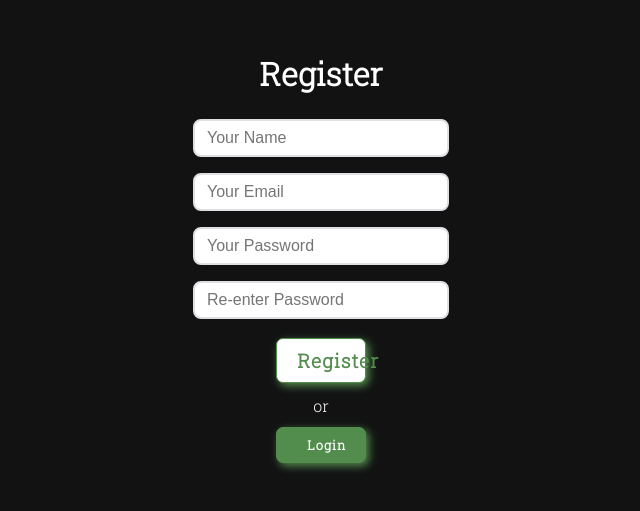
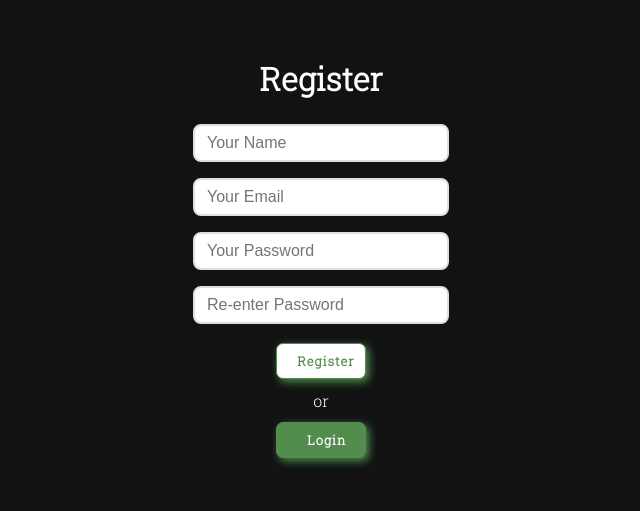
Before and after one commit to PrathameshhW/wordplay_client, a React (Vite) app: page /register in a window 1280 px wide. Shown: the part 137-648 px from the top of the page, without its empty margins (319-959 px from the left). Built offline with nearby package versions, Linux system fonts and the light colour scheme.

Commit message:
minor changes in login and register css files

```diff
--- a/src/Components/Login/login.css
+++ b/src/Components/Login/login.css
@@ -32,7 +32,6 @@
   color: #fff;
   border: 1px solid #538d4e;
   box-shadow: 3px 3px 8px #538d4e;
-
   transition: 0.2s ease-in-out;
   padding: 9px 30px;
   border-radius: 7px;
@@ -49,7 +48,7 @@
   border: 1px solid #538d4e;
   background-color: #fff;
   transition: 0.3s ease-in-out;
-  font-size: 1.2rem;
+  font-size: 1vw;
   padding: 9px 20px;
   font-weight: 700;
   border-radius: 7px;
--- a/src/Components/Register/register.css
+++ b/src/Components/Register/register.css
@@ -48,7 +48,7 @@
   border: 1px solid #538d4e;
   background-color: #fff;
   transition: 0.3s ease-in-out;
-  font-size: 1.2rem;
+  font-size: 1vw;
   padding: 9px 20px;
   font-weight: 700;
   border-radius: 7px;
```
